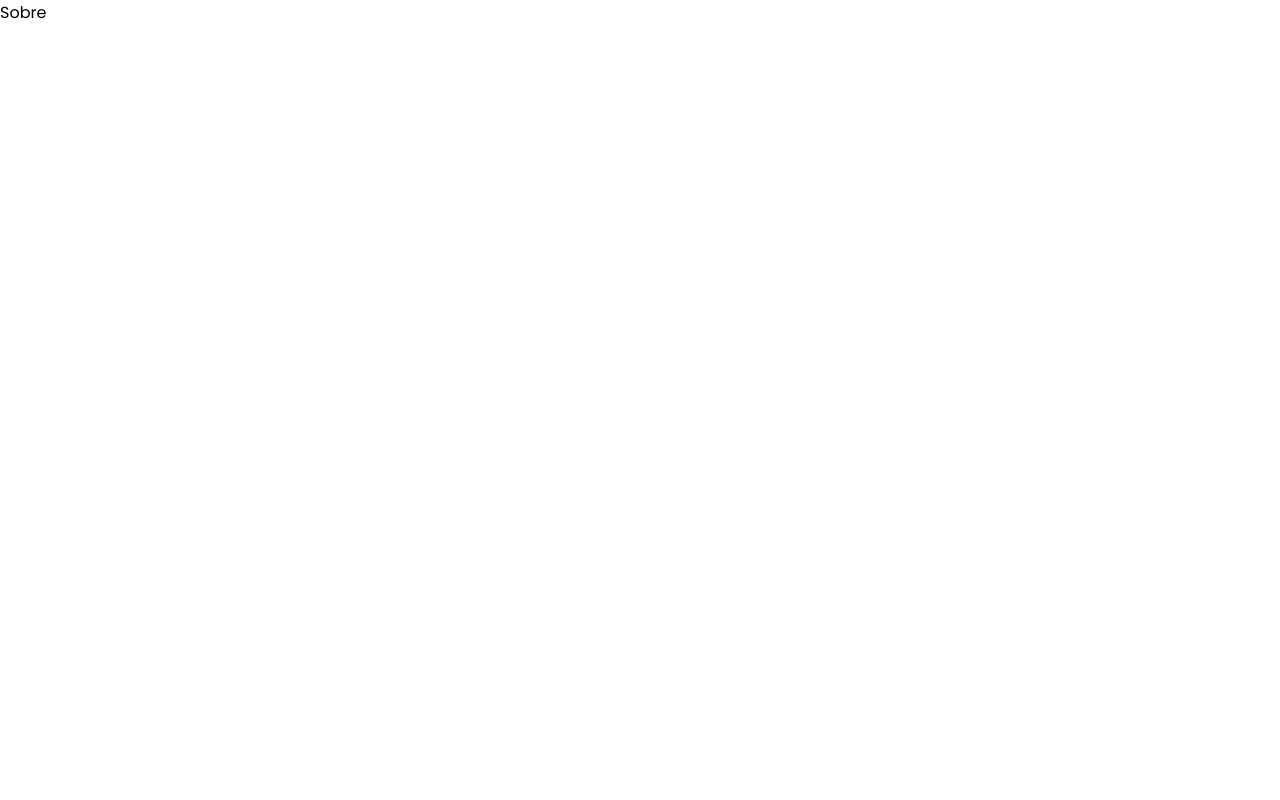
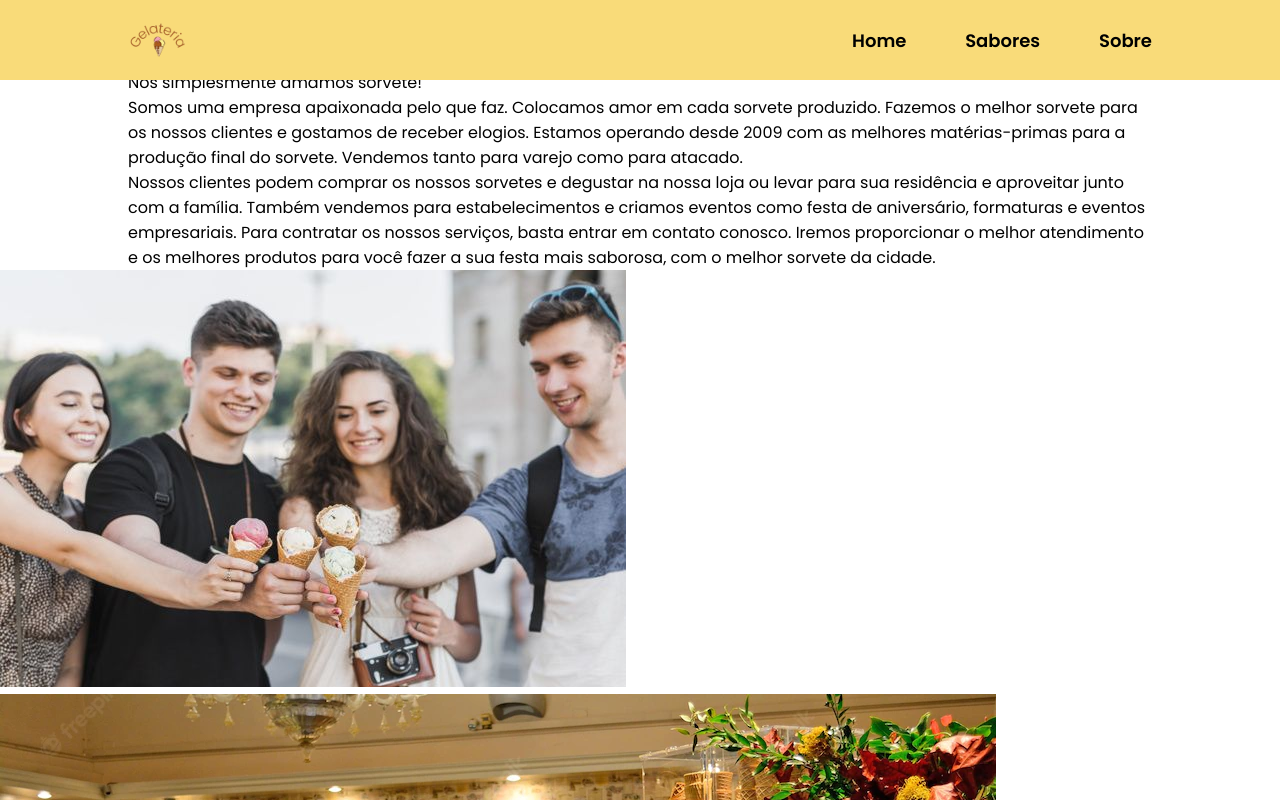
Before and after one commit to anneestevam/projeto_sorveteria, a React (Create React App) app: page /sobre in a window 1280 px wide. Shown: the top 800 px of the page. Built offline with nearby package versions, Linux system fonts and the light colour scheme.

Commit message:
Página sobre criada

```diff
--- a/src/paginas/Sobre/index.js
+++ b/src/paginas/Sobre/index.js
@@ -1,7 +1,47 @@
+import Topo from '../../componentes/Topo';
+import Rodape from '../../componentes/Rodape';
+
+import './style.css';
+
 export default function Sobre() {
     return (
         <div>
-            Sobre
+            <Topo />
+
+            <main>
+                <section className='secao-banner-sobre'>
+                    <div className='titulo-secao-sobre'>
+                        <h1>A Gelateria</h1>
+                    </div>
+                </section>
+
+                <section className='container-secao-sobre'>
+                    <div className='limitar-secao'>
+                        <h2>Sobre Nós</h2>
+                        <span>Nós simplesmente amamos sorvete!</span>
+                        <p>Somos uma empresa apaixonada pelo que faz. Colocamos amor em cada
+                        sorvete produzido. Fazemos o melhor sorvete para os nossos
+                        clientes e gostamos de receber elogios. Estamos operando desde
+                        2009 com as melhores matérias-primas para a produção final do
+                        sorvete. Vendemos tanto para varejo como para atacado.</p>
+                        <p>Nossos clientes podem comprar os nossos sorvetes e degustar na
+                        nossa loja ou levar para sua residência e aproveitar junto com a
+                        família. Também vendemos para estabelecimentos e criamos eventos
+                        como festa de aniversário, formaturas e eventos empresariais. Para
+                        contratar os nossos serviços, basta entrar em contato conosco.
+                        Iremos proporcionar o melhor atendimento e os melhores produtos
+                        para você fazer a sua festa mais saborosa, com o melhor sorvete da
+                        cidade.</p>
+                    </div>
+                </section>
+
+                <section className='container-secao-imagens'>
+                    <img src='assets/sobre-image.jpg' alt='pessoas tomando sorvete'/>
+                    <img src='assets/sorveteria.jpg' alt='sorveteria'/>
+                </section>
+            </main>
+
+            <Rodape />
         </div>
     )
 }
```
Also changed, not shown: src/paginas/Sobre/style.css (added).
